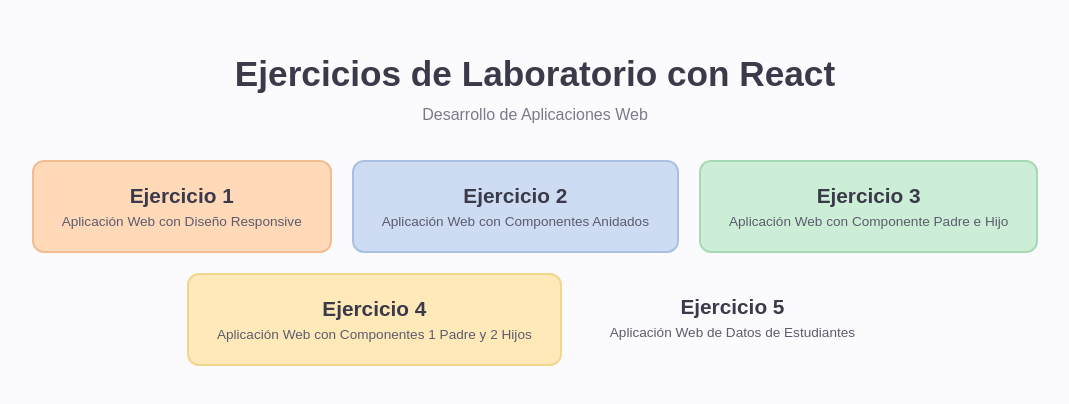
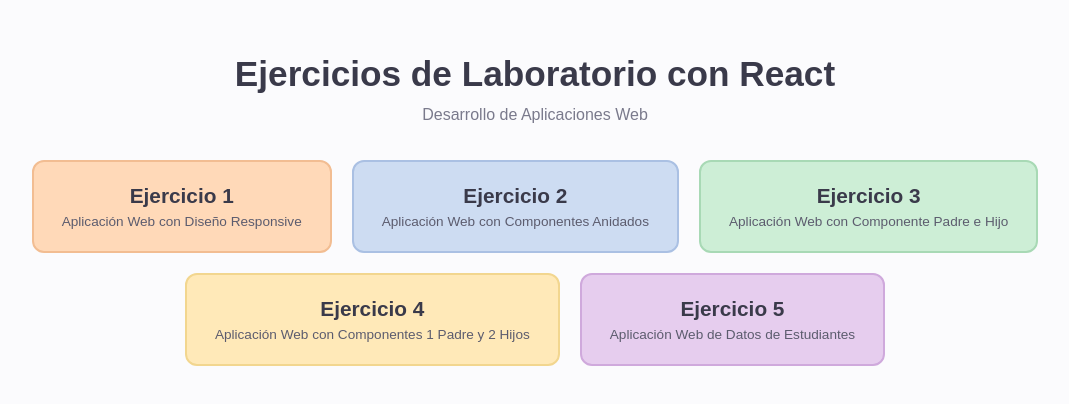
Before and after one commit to E5gar/Ejercicio01React, a React (Vite) app in the folder ejerciciosLabReact/: page / in a window 1280 px wide. Shown: the part 190-594 px from the top of the page, without its empty margins (105-1174 px from the left). Built offline with nearby package versions, Linux system fonts and the light colour scheme.

Commit message:
estilos boton 5

```diff
--- a/ejerciciosLabReact/src/App.css
+++ b/ejerciciosLabReact/src/App.css
@@ -92,6 +92,15 @@
   border-color: #e3c068;
 }
 
+.boton-5 {
+  background: #e6cdee;
+  border: 2px solid #cfa9dc;
+}
+
+.boton-5:hover {
+  border-color: #b98ac9;
+}
+
 @media (max-width: 600px) {
   .inicio-botones {
     flex-direction: column;
```
